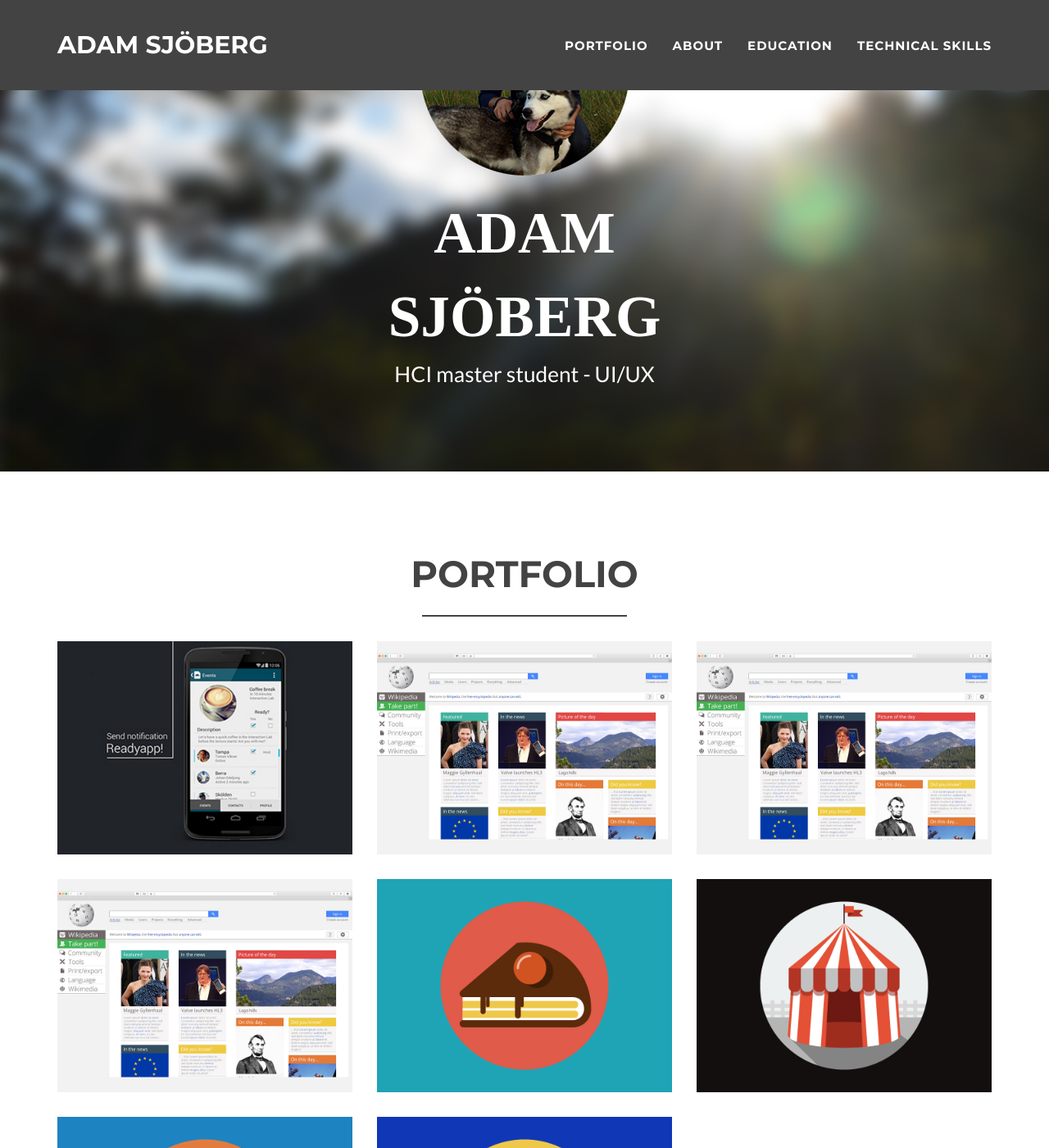
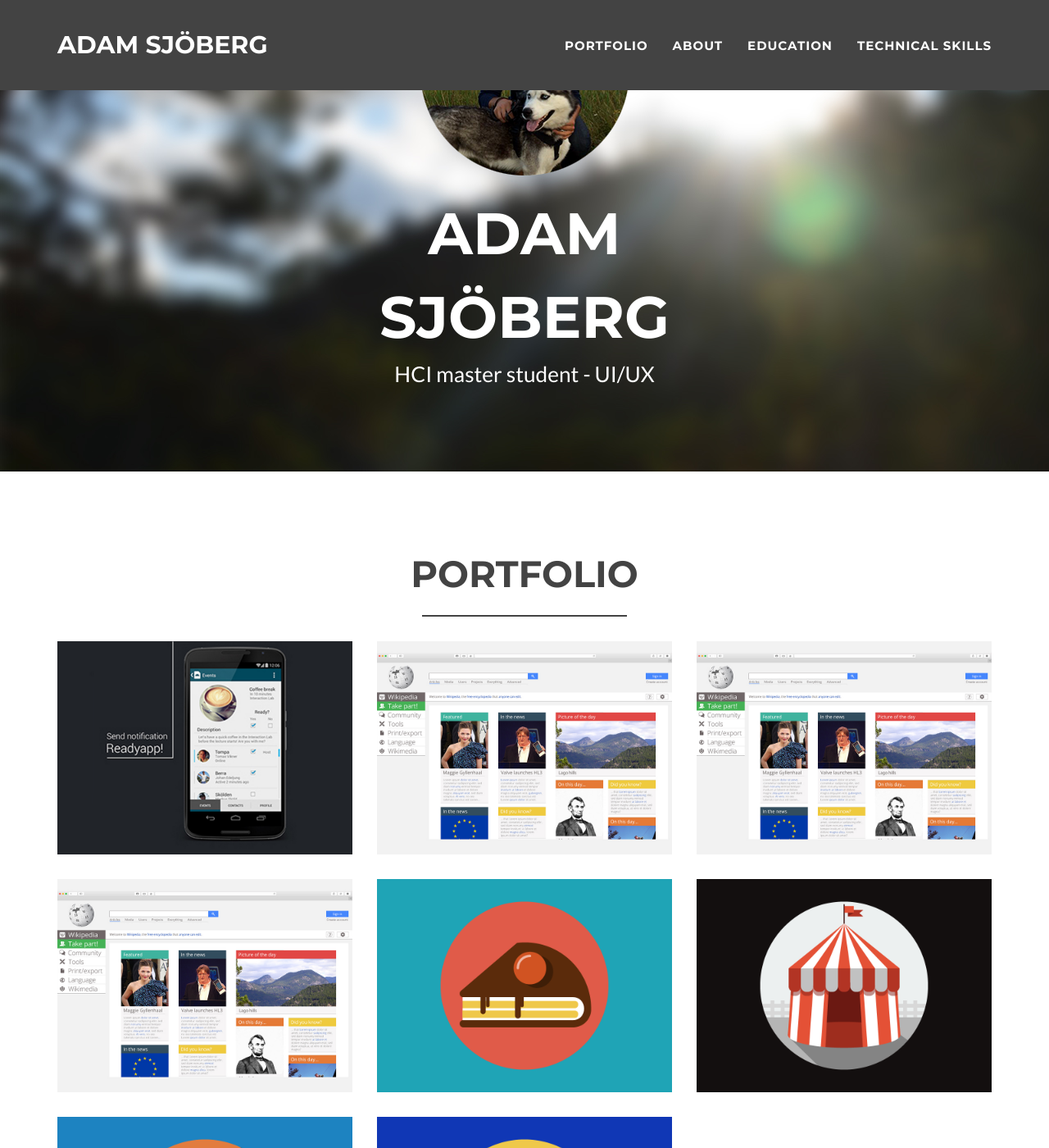
Before and after one commit to Adamsjoberg/Adamsjoberg.github.io, a Jekyll site: the page built from index.html, in a window 1280 px wide and 1400 px high, scrolled down 242 px. Shown: the whole window at 82% size. Built offline with Jekyll 4.4.1, drawn with Linux system fonts in a browser that asks for light colours.

Commit message:
font change

```diff
--- a/_includes/css/main.css
+++ b/_includes/css/main.css
@@ -101,7 +101,6 @@ header .intro-text .name {
     font-family: Montserrat,"Helvetica Neue",Helvetica,Arial,sans-serif;
     font-size: 2em;
     font-weight: 700;
-    font-family: 'Pacifico', cursive;
 }
 
 header .intro-text .skills {
```
